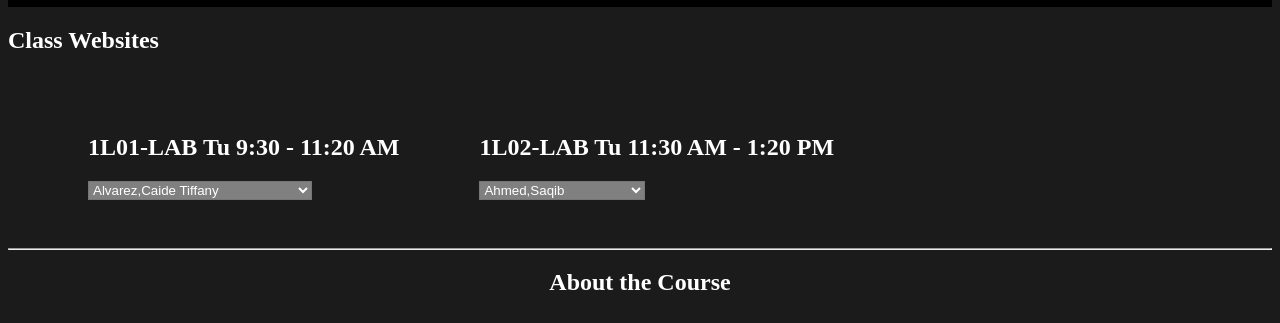
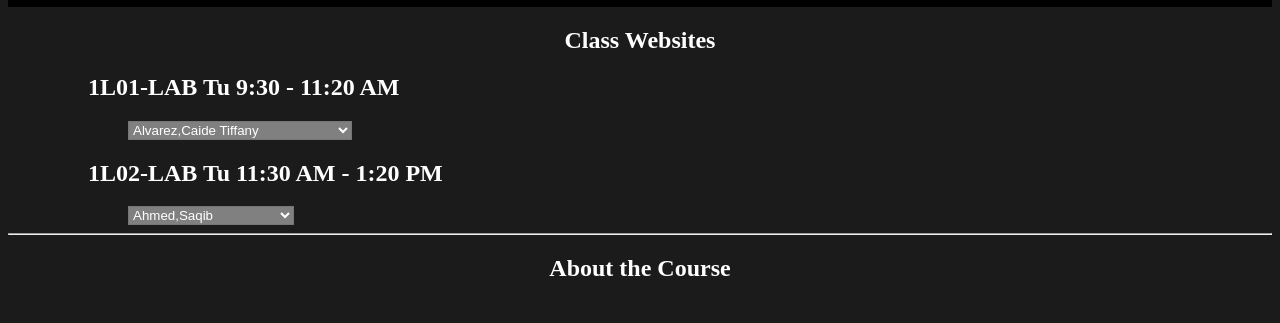
Before and after one commit to GemHell/Visual-Comms, a plain HTML site: page index.html in a window 1280 px wide. Shown: the part 477-800 px from the top of the page. Drawn offline with Linux system fonts and the light colour scheme.

Commit message:
Update index.html
changed div structure of class website dropdown menus

```diff
--- a/index.html
+++ b/index.html
@@ -31,10 +31,12 @@
 	</div>
 
 	<!-- Page Contents-->
-	<h2>Class Websites</h2>
-	<div class="container"	id="drop-menu">
+	<center><h2>Class Websites</h2></center>
+	<div class="container"	id="drop-menus">
+		<div class="container" id="menu-label">
+			<label for="Class Websites"><h2>1L01-LAB Tu 9:30 - 11:20 AM</h2></label>
+
 			<div class="container" id="menu1">
-		<label for="Class Websites"><h2>1L01-LAB Tu 9:30 - 11:20 AM</h2></label>
 				<select name="Class Websites" id="Class Websites" style="color:#ffffff;background-color:gray">
 					<option value="Alvarez,Caide Tiffany">Alvarez,Caide Tiffany</option>
 					<option value="Bacani,Paulyne">Bacani,Paulyne</option>
@@ -54,9 +56,12 @@
 					<option value="Wescott,Serene P">Wescott,Serene P</option>
 				</select>
 			</div>
+		</div>
 
-		<div class="container" id="menu2">
+		<div class="container" id="menu-label">
 			<label for="Class Websites"><h2>1L02-LAB Tu 11:30 AM - 1:20 PM</h2></label>
+
+			<div class="container" id="menu1">
 				<select name="Class Websites" id="Class Websites" style="color:#ffffff;background-color:gray">
 					<option value="Ahmed,Saqib">Ahmed,Saqib</option>
 					<option value="Anshariah,Rufaida">Anshariah,Rufaida</option>
@@ -75,6 +80,7 @@
 					<option value="Yang,Betty">Yang,Betty</option>
 					<option value="Yildirim,Omerhan">Yildirim,Omerhan</option>
 				</select>
+			</div>
 		</div>
 
 	</div>
@@ -117,7 +123,6 @@
 				<li><a href="https://www.nypl.org/help/library-card" target="_blank">Get an NYC Library Card</a></li>
 				<li><a href="https://www.metmuseum.org/" target="_blank">The Metropolitan Museum of Art</a></li>
 				<li><a href="https://www.momaps1.org/en" target="_blank">MOMA PS1</a></li>
-				<li><a href="https://movingimage.org/" target="_blank">Museum of the Movie Image</a> (Free Thursdays 2-6pm)</li>
 			</ul>
 	</div>
 		<div class="container" id="other-resources">
```
Lines whose indentation alone changed are shown as unchanged.
